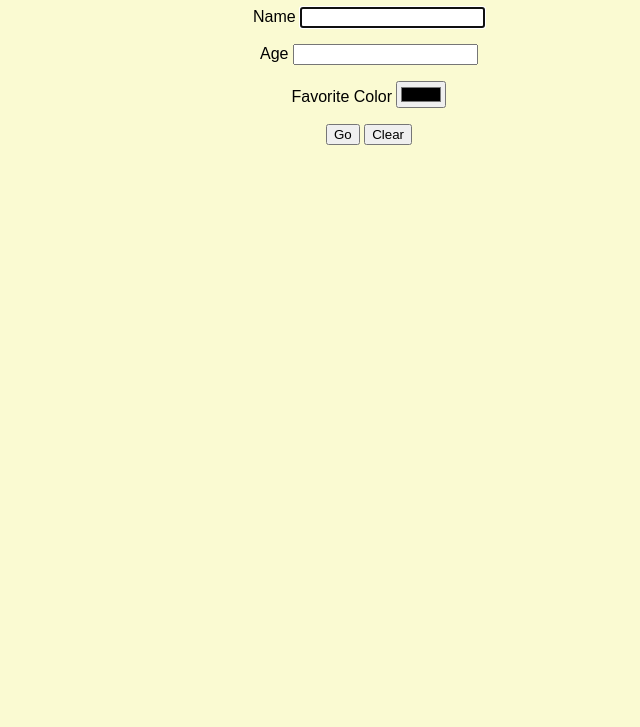
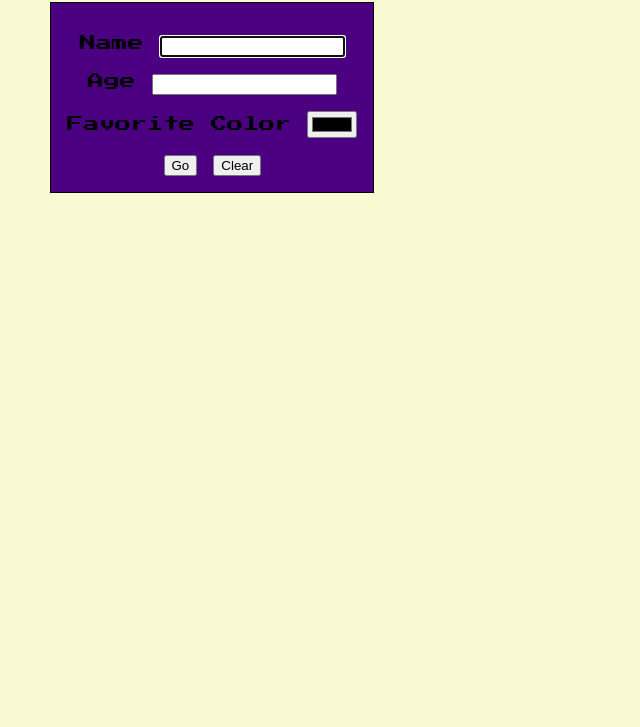
Before and after one commit to maxf7399/user-directory, a plain HTML site: page index.html in a window 1280 px wide. Shown: the part 73-800 px from the top of the page, without its empty margins (271-911 px from the left). Drawn offline with Linux system fonts and the light colour scheme.

Commit message:
Use flexbox and style the form

```diff
--- a/index.css
+++ b/index.css
@@ -1,8 +1,18 @@
+@import url('https://fonts.googleapis.com/css?family=Press+Start+2P');
 body {
-    font-family: sans-serif;
+    font-family: 'Press Start 2P', cursive;
     background-color:lightgoldenrodyellow;
     text-align: center;
 }
 ul {
     display: inline-block;
 }
+main {
+    display: flex;
+    justify-content: space-evenly;
+}
+#userForm {
+    background-color: indigo;
+    border: 1px solid black;
+    padding: 1rem;
+}
--- a/index.html
+++ b/index.html
@@ -7,6 +7,7 @@
 
 <body>
     <h1>User Directory</h1>
+    <main>
     <form id = 'userForm'>
        <p>
            <label for='userName'>Name</label>
@@ -27,7 +28,7 @@
 
     <div id="users">
     </div>
-
+</main>
     <script src='index.js'></script>
 </body>
 </html>
```
